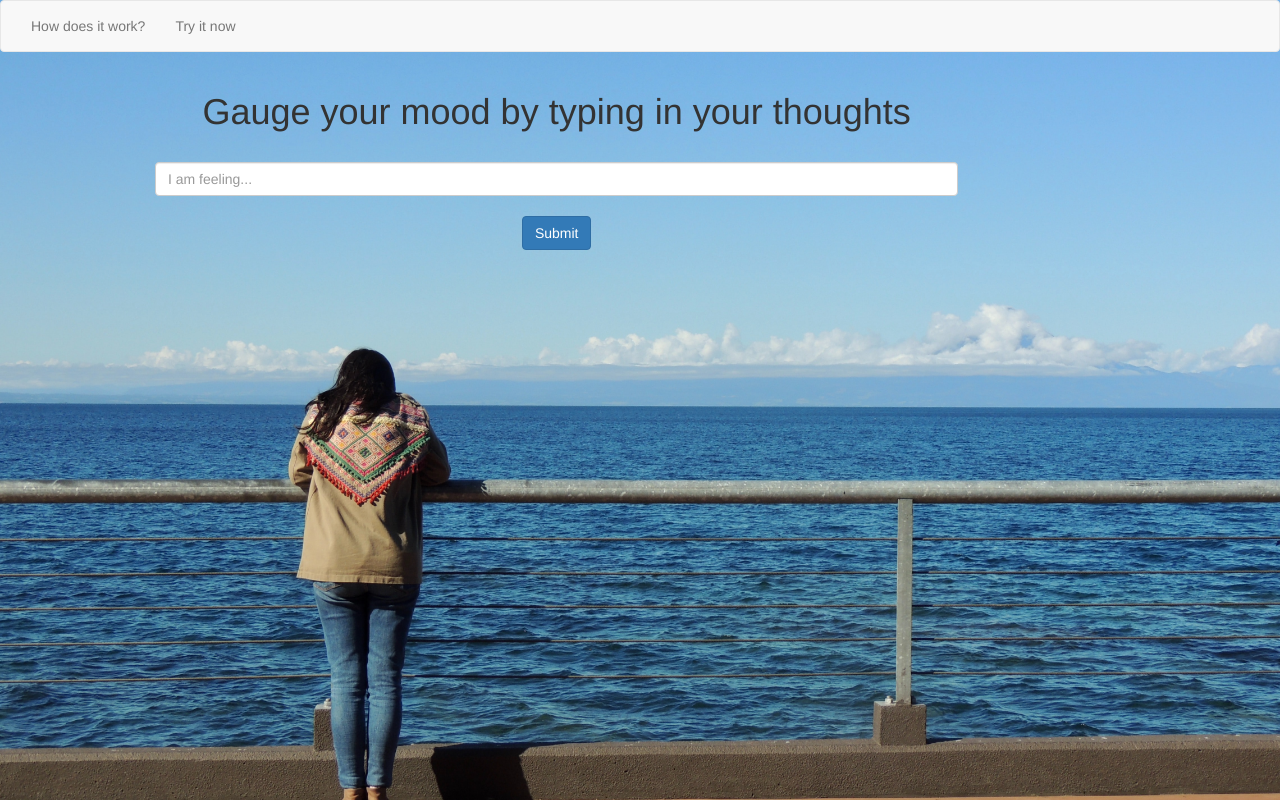
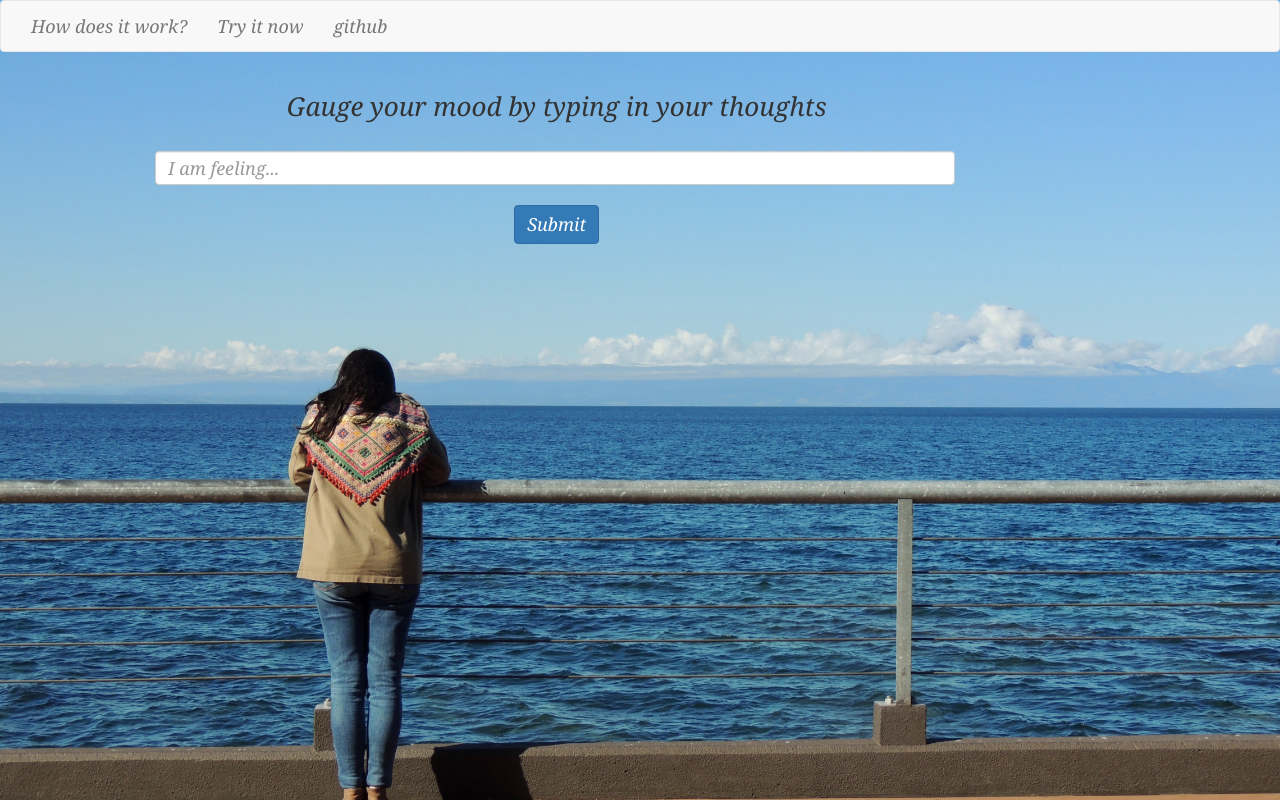
Before and after one commit to SiddharthaAnand/thought-classifier, a Flask app: page / in a window 1280 px wide. Run offline with Flask 2, Linux system fonts and the light colour scheme; parts of the project's set-up code (start-up, migrations or seed data) failed here and were passed over; some libraries are stand-ins or nearby versions.

Commit message:
Set the format and style of the font used on the webpage

```diff
--- a/templates/home.html
+++ b/templates/home.html
@@ -16,8 +16,9 @@
       <nav class="navbar navbar-default">
           <div class="container-fluid">
               <ul class="nav navbar-nav">
-                  <li><a href="#">How does it work?</a> </li>
-                  <li><a href="#">Try it now</a> </li>
+                  <li><a href="#" style="font-family:georgia,garamond,serif;font-size:18px;font-style:italic;">How does it work?</a> </li>
+                  <li><a href="#" style="font-family:georgia,garamond,serif;font-size:18px;font-style:italic;">Try it now</a> </li>
+                  <li><a href="#" style="font-family:georgia,garamond,serif;font-size:18px;font-style:italic;">github</a> </li>
               </ul>
             </div>
       </nav>
@@ -25,17 +26,17 @@
         <div class="row">
           <div class="col-sm-10 offset-sm-1 text-center">
 
-                <h1>Gauge your mood by typing in your thoughts</h1>
+                <h1 style="font-family:georgia,garamond,serif;font-size:26px;font-style:italic;">Gauge your mood by typing in your thoughts</h1>
                 <br>
                 <form role="form" ng-submit="getResults()">
                   <!--<div class="form-group">-->
-                    <input type="text" ng-model="text" name="text" class="form-control" id="text-box" placeholder="I am feeling..." style="max-width: 900px;">
+                    <input type="text" ng-model="text" name="text" class="form-control" id="text-box" placeholder="I am feeling..." style="font-family:georgia,garamond,serif;font-size:18px;font-style:italic;max-width: 800px;">
                   <!--</div>-->
                     <!--raw is added so that the jinja template does not process the submiteButtonText part as some variable.
                     And it is left for angular to process and replace it with the text from main.js-->
                   <br>
                   {% raw %}
-                  <button type="submit" class="btn btn-primary" ng-disabled="loading">{{ submitButtonText }}</button>
+                  <button type="submit" style="font-family:georgia,garamond,serif;font-size:18px;font-style:italic;max-width: 800px;" class="btn btn-primary" ng-disabled="loading">{{ submitButtonText }}</button>
               {% endraw %}
                 </form>
 
```
